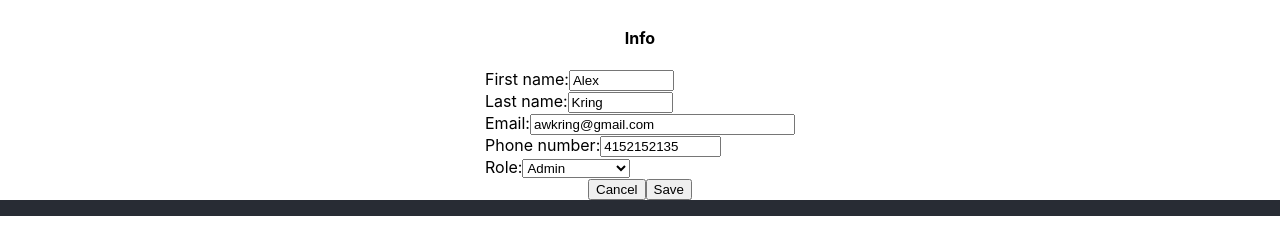
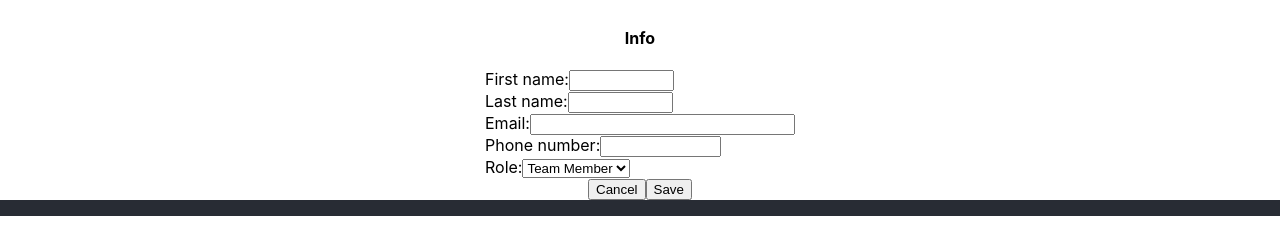
Before and after one commit to alexkring/team_management, a React (Create React App) app in the folder client/: page / in a window 1280 px wide. Both pictures are taken after a click on the button 1252 px from the left and 40 px from the top of the page. Shown: the part 127-355 px from the top of the page. Built offline with nearby package versions, Linux system fonts and the light colour scheme; no server answers.

Commit message:
Support update functionality

```diff
--- a/client/src/AddPage.js
+++ b/client/src/AddPage.js
@@ -8,7 +8,7 @@ import {User} from './User.js';
 
 function AddPage({isActive, onChangePage}) {
 
-  const initialUser = new User("Alex", "Kring", "awkring@gmail.com", "4152152135", Roles.Admin);
+  const initialUser = new User("", "", "", "", Roles.TeamMember);
   const [user, setUser] = useState(initialUser);
 
   const handleCreateClick= (updatedUser) => {
@@ -28,7 +28,7 @@ function AddPage({isActive, onChangePage}) {
     <div>
       <h1>Add a team member</h1>
       <p>Set email, location and role.</p>
-      <UserComponent user={user} onSaveUser={handleCreateClick} onCancel={handleCancelClick}>
+      <UserComponent initialUser={user} onSaveUser={handleCreateClick} onCancel={handleCancelClick}>
       </UserComponent>
     </div>
   );
--- a/client/src/EditPage.js
+++ b/client/src/EditPage.js
@@ -22,7 +22,7 @@ function EditPage({isActive, onChangePage, user}) {
     <div>
       <h1>Edit team member</h1>
       <p>Edit contact info, location and role.</p>
-      <UserComponent user={user} enableDelete={true} enableUpdate={true} onSaveUser={handleUpdateClick} onCancel={handleCancelClick}>
+      <UserComponent initialUser={user} enableDelete={true} enableUpdate={true} onSaveUser={handleUpdateClick} onCancel={handleCancelClick}>
       </UserComponent>
     </div>
   );
--- a/client/src/HttpStatusCodes.js
+++ b/client/src/HttpStatusCodes.js
@@ -2,6 +2,7 @@
 const HttpStatusCodes = {
   Created: 201,
   NoContent: 204,
+  PartialContent: 206,
 };
 
 export default HttpStatusCodes;
--- a/client/src/UserComponent.js
+++ b/client/src/UserComponent.js
@@ -4,14 +4,25 @@ import Roles from './Roles.js';
 import HttpStatusCodes from './HttpStatusCodes.js';
 import axios from 'axios';
 
-function UserComponent({user, enableDelete, enableUpdate, onSaveUser, onCancel}) {
+function UserComponent({initialUser, enableDelete, enableUpdate, onSaveUser, onCancel}) {
+  const [user, setUserState] = useState(initialUser);
 
   const handleCreateClick = () => {
     createUser(user)
       .then((response) => {
-        console.log("handleSaveClick_response: ", response);
         if (response == HttpStatusCodes.Created) {
           console.log('user successfully created!');
+          onSaveUser(user);
+        }
+      });
+  };
+
+  const handleUpdateClick = () => {
+    console.log('handleUpdateClick!', user);
+    updateUser(user)
+      .then((response) => {
+        if (response == HttpStatusCodes.PartialContent) {
+          console.log('user successfully updated!');
           onSaveUser(user);
         }
       });
@@ -20,7 +31,6 @@ function UserComponent({user, enableDelete, enableUpdate, onSaveUser, onCancel})
   const handleDeleteClick = () => {
     deleteUser(user.id)
       .then((response) => {
-        console.log("handleDeleteClick_response: ", response);
         if (response == HttpStatusCodes.NoContent) {
           console.log('user deleted successfully!');
           onCancel();
@@ -29,14 +39,33 @@ function UserComponent({user, enableDelete, enableUpdate, onSaveUser, onCancel})
   };
 
   const handleCancelClick = () => {
-    console.log('handleCancelClick!');
     onCancel();
   };
 
-  const handleUpdateClick = () => {
-    console.log('handleUpdateClick!');
-    onSaveUser(user);
-  };
+  const handleChangeFirstName = (event) => {
+    user.first_name = event.target.value;
+    setUserState(user);
+  }
+
+  const handleChangeLastName = (event) => {
+    user.last_name = event.target.value;
+    setUserState(user);
+  }
+
+  const handleChangeEmail = (event) => {
+    user.email = event.target.value;
+    setUserState(user);
+  }
+
+  const handleChangePhoneNumber = (event) => {
+    user.phone_number = event.target.value;
+    setUserState(user);
+  }
+
+  const handleChangeRole = (event) => {
+    user.role = event.target.value;
+    setUserState(user);
+  }
 
   return (
     <div className="User">
@@ -44,23 +73,23 @@ function UserComponent({user, enableDelete, enableUpdate, onSaveUser, onCancel})
       <form>
         <div>
           <label for="first_name">First name:</label>
-          <input type="text" name="first_name" name="first_name" defaultValue={user.first_name} required minlength="2" maxlength="25" size="10" />
+          <input type="text" name="first_name" name="first_name" defaultValue={user.first_name} onChange={handleChangeFirstName} required minlength="2" maxlength="25" size="10" />
         </div>
         <div>
           <label for="last_name">Last name:</label>
-          <input type="text" id="last_name" name="last_name" defaultValue={user.last_name} required minlength="2" maxlength="25" size="10" />
+          <input type="text" id="last_name" name="last_name" defaultValue={user.last_name} onChange={handleChangeLastName} required minlength="2" maxlength="25" size="10" />
         </div>
         <div>
           <label for="email">Email:</label>
-          <input type="text" id="email" name="email" defaultValue={user.email} required minlength="2" maxlength="25" size="30" />
+          <input type="text" id="email" name="email" defaultValue={user.email} onChange={handleChangeEmail} required minlength="2" maxlength="25" size="30" />
         </div>
         <div>
           <label for="phone_number">Phone number:</label>
-          <input type="text" id="phone_number" name="phone_number" defaultValue={user.phone_number} required minlength="2" maxlength="25" size="12" />
+          <input type="text" id="phone_number" name="phone_number" defaultValue={user.phone_number} onChange={handleChangePhoneNumber} required minlength="2" maxlength="25" size="12" />
         </div>
         <div>
           <label for="role">Role:</label>
-          <select name="selectedRole">
+          <select name="role" onChange={handleChangeRole} defaultValue={user.role}>
             <option value={Roles.Admin}>Admin</option>
             <option value={Roles.TeamMember}>Team Member</option>
           </select>
@@ -104,7 +133,7 @@ function RightButton({onCreateClick, onUpdateClick, enableUpdate}) {
   );
 }
 
-function updateUser(id) {
+function updateUser(user) {
   // TODO
   /*
   user = {
@@ -126,6 +155,16 @@ function updateUser(id) {
     return statusCode;
   });
   */
+
+  const url = `http://localhost:8000/api/users/${user.id}/`;
+  return axios
+    .patch(url, user)
+    .then((response) => {
+    console.log("received response from patch /api/user/: " + response.data);
+    console.log("status: " + response.status);
+    let statusCode = parseInt(response.status);
+    return statusCode;
+  });
 }
 
 function createUser(user) {
```
Also changed, not shown: 1 other file (tests, documents, lock files or other folders).
